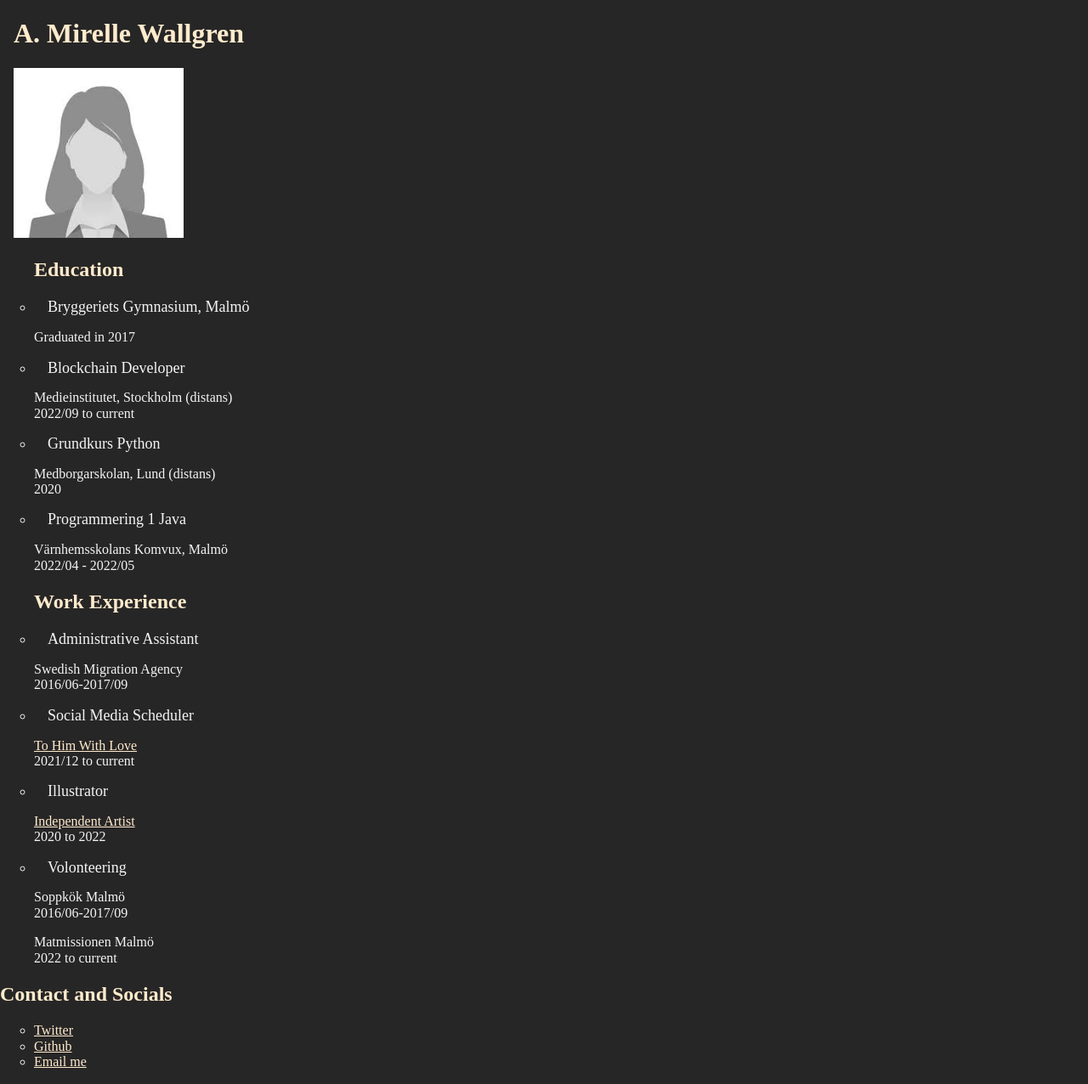
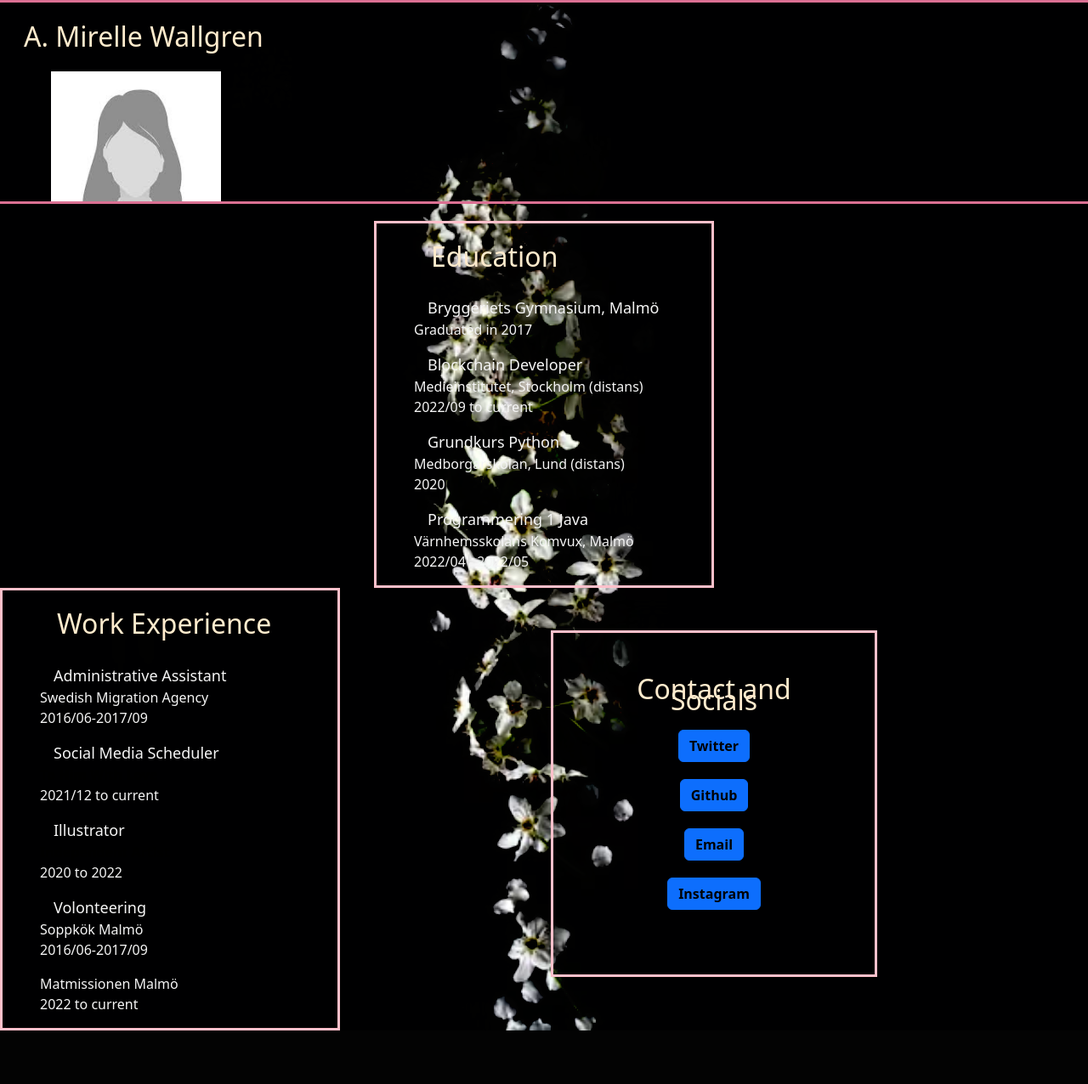
Before and after one commit to Medieinstitutet/cv-med-css-aleczks, a plain HTML site: page index.html in a window 1280 px wide. Shown: the whole page at 85% size. After the commit the page ends 1213 px from the top, so only its background shows below. Drawn offline with nearby package versions, Linux system fonts and the light colour scheme.

Commit message:
:lipstick: bakgrund, styling, kaos-sektioner

```diff
--- a/cv-med-css-aleczks.css
+++ b/cv-med-css-aleczks.css
@@ -1,3 +1,4 @@
+
 h1,h2,h3 {
     color: blanchedalmond;
 
@@ -9,38 +10,75 @@ h1,h2,h3 {
  }
 
 a {
-    color: blanchedalmond;
+    color: black;
+    text-decoration: none;
+    font-weight: bolder;
 }
 
 
 body {
-    background-color:rgb(39, 38, 38);
-    background-image: url("cv-images/jakub.jpg");
+    background-color:rgb(3, 3, 3);
+    background-image: url(cv-images/white-flower-background.avif);
     background-size: cover;
-
-
+    background-position: 50% 50%;
+    background-blend-mode: hard-light;
+}
+.container-fluid {
+    height: 30vh;
+    overflow: hidden;
 }
 
+.col {
+
+    padding: 10px;
+    line-height: 0.4;
+}
+
+h2 {
+    padding: 20px;
+}
 
 ul {
     color: whitesmoke;
-    list-style: circle;
+    list-style: none;
 }
 header {
     font-size: large;
     position: relative;
     left: 1rem;
 }
-.work .education .contact {
-    position: absolute;
-    border: 3px solid rgb(255, 69, 0);
+.head {
+    border-bottom: 3px solid palevioletred;
+    border-top: 3px solid palevioletred;
+}
+.work {
+    border: 3px solid pink;
+    width: 400px;
+    height: fit-content;
+    position: relative;
+    float: left;
+
+}
+.education {
+    margin-top: 20px;
+    width: 400px;
+    height: fit-content;
+    position: relative;
+    border: 3px solid pink;
 
 
-
-
+}
+.contact {
+    border: 3px solid pink;
+    padding: 50px;
+    margin-top: 50px;
+    display: flex;
+    text-align: center;
+    width: 30vw;
+    height: fit-content;
 }
 
 img {
     position: relative;
-    left: 1rem;
+    left: 3rem;
 }
--- a/index.html
+++ b/index.html
@@ -5,19 +5,20 @@
     <meta http-equiv="X-UA-Compatible" content="IE=edge">
     <meta name="viewport" content="width=device-width, initial-scale=1.0">
     <title>A. Mirelle Wallgren</title>
+    <link rel="stylesheet" href="https://cdn.jsdelivr.net/npm/bootstrap@5.2.2/dist/css/bootstrap.min.css">
     <link rel="stylesheet" href="vendor/normalize.css">
     <link rel="stylesheet" href="cv-med-css-aleczks.css">
 
 </head>
 <body>
 
+<div class="head container-fluid">
+    <h1> A. Mirelle Wallgren</h1>
+    <img src="cv-images/profilePic.jpg" alt="profile picture" width="200" height="200">
+</div>
 
-    <h1>
-        A. Mirelle Wallgren
-    </h1>
-    <img src="cv-images/profilePic.jpg" alt="profile picture" width="200" height="200">
 
-    <div class="education"><ul>
+    <div class="education container-fluid"><ul>
         <h2>Education</h2>
             <li>
                 <header>Bryggeriets Gymnasium, Malmö</header>
@@ -38,10 +39,11 @@
                     <p>Värnhemsskolans Komvux, Malmö <br>
                     <datetime=2022-04>2022/04 - 2022/05</datetime></p>
             </li>
-    </ul></div>
+    </ul>
+</div>
 
 
-    <div class="work">
+<div class="work container-fluid">
     <ul>
         <h2>Work Experience</h2>
         <li>
@@ -54,14 +56,14 @@
         </li>
         <li>
             <header>Social Media Scheduler</header>
-                <p><a href="tohimwithlove.com">To Him With Love</a>
+                <p><a href="https://tohimwithlove.com" target="_blank">To Him With Love</a>
                     <br>
                      <datetime=2021>2021/12 to current</datetime></p>
                 <p></p>
         </li>
         <li>
             <header>Illustrator</header>
-                <p><a href="instagram.com/aleczks">Independent Artist</a>
+                <p><a href="https://instagram.com/aleczks" target="_blank">Independent Artist</a>
                     <br>
                      <datetime=2020>2020 to 2022</datetime></p>
                 <p></p>
@@ -79,19 +81,29 @@
 
 
 
-    <div class="contact">
-    <h2>Contact and Socials</h2>
-    <ul>
-        <li>
-            <a href="twitter.com/aleczks">Twitter</a>
-        </li>
-        <li>
-            <a href="github.com/aleczks">Github</a>
-        </li>
-        <li>
-            <a href="mailto: wallgren.mirelle@gmail.com">Email me</a>
-        </li>
-    </ul>
+<div class="contact container-fluid">
+
+
+    <div class="row">
+        <h2 class="col">Contact and Socials</h2>
+        <ul>
+            <li class="col">
+                <button class="btn btn-primary"><a href="https://twitter.com/aleczks" target="_blank">Twitter</a></button>
+            </li>
+            <li class="col">
+                <button class="btn btn-primary"><a href="https://github.com/aleczks" target="_blank">Github</a></button>
+            </li>
+            <li class="col">
+                <button class="btn btn-primary"><a href="https://mailto: wallgren.mirelle@gmail.com" target="_blank">Email</a></button>
+            </li>
+            <li class="col">
+                <button class="btn btn-primary"><a href="https://instagram.com/aleczks" target="_blank">Instagram</a></button>
+            </li>
+        </ul>
+    </div>
+
+
+
 </div>
 
 </body>
```
Also changed, not shown: cv-images/white-flower-background.avif (added), 1 other file.
